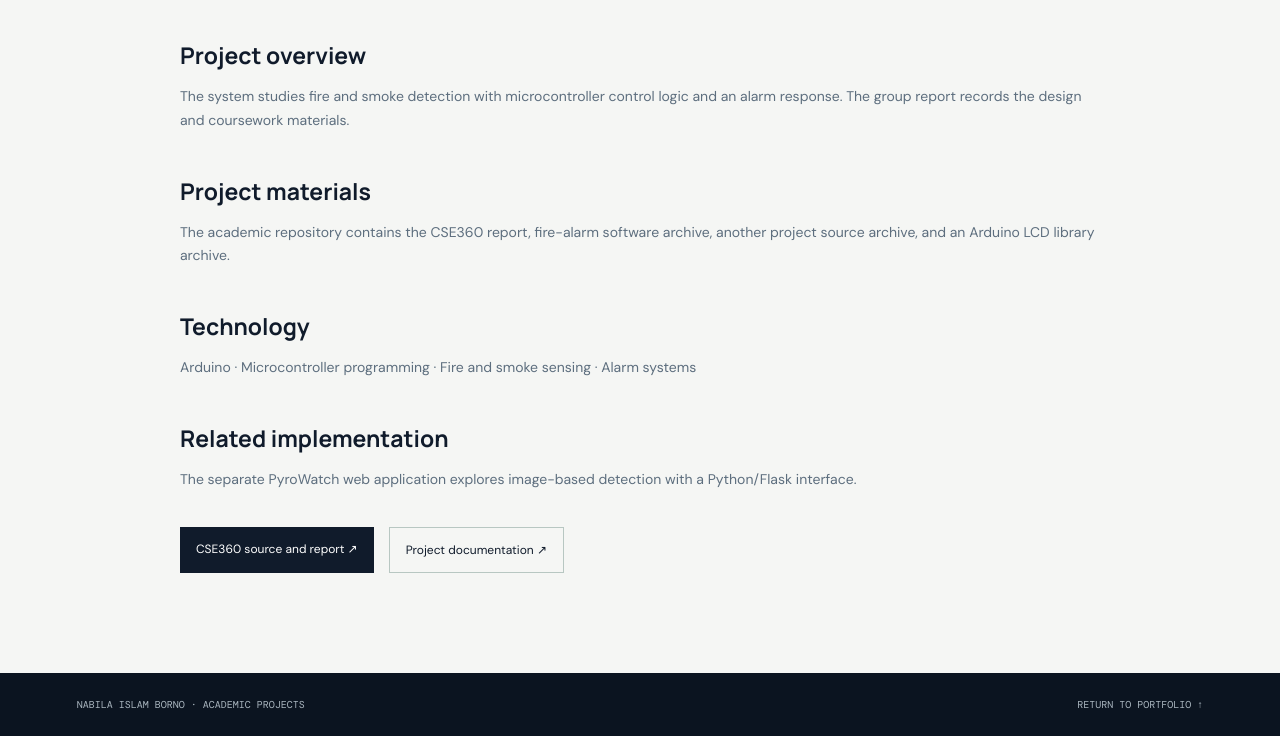
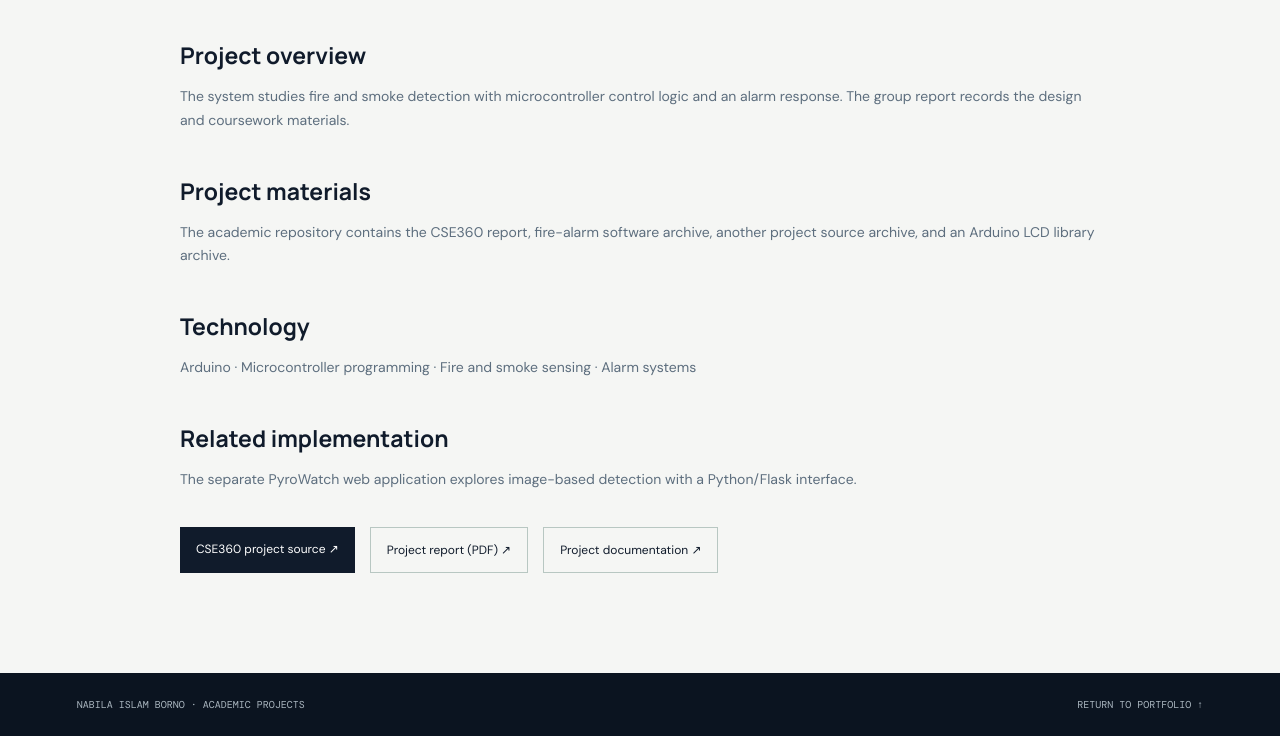
Before and after one commit to nabilaislam11/nabila-portfolio, a plain HTML site: page projects/03-fire-smoke-cse360/index.html in a window 1280 px wide. Shown: the part 384-1120 px from the top of the page. Drawn offline with nearby package versions, Linux system fonts and the light colour scheme.

Commit message:
site: link CSE360 report from project page

```diff
--- a/projects/03-fire-smoke-cse360/index.html
+++ b/projects/03-fire-smoke-cse360/index.html
@@ -17,7 +17,7 @@
   <h1>Advanced Fire and Smoke Detection System</h1>
   <p class="project-lead">An Arduino-based academic fire-alarm project documented through a project report and supporting hardware software materials.</p>
   <h2>Project overview</h2><p>The system studies fire and smoke detection with microcontroller control logic and an alarm response. The group report records the design and coursework materials.</p><h2>Project materials</h2><p>The academic repository contains the CSE360 report, fire-alarm software archive, another project source archive, and an Arduino LCD library archive.</p><h2>Technology</h2><p>Arduino · Microcontroller programming · Fire and smoke sensing · Alarm systems</p><h2>Related implementation</h2><p>The separate <a href="../03-pyrowatch/index.html">PyroWatch web application</a> explores image-based detection with a Python/Flask interface.</p>
-  <div class="project-actions"><a href="https://github.com/Khandaker-Atik/CSE360" target="_blank" rel="noopener noreferrer">CSE360 source and report ↗</a><a class="secondary" href="README.md">Project documentation ↗</a></div>
+  <div class="project-actions"><a href="https://github.com/Khandaker-Atik/CSE360" target="_blank" rel="noopener noreferrer">CSE360 project source ↗</a><a class="secondary" href="materials/CSE360%20Project%20Report%20-%20Group%205.pdf" target="_blank" rel="noopener noreferrer">Project report (PDF) ↗</a><a class="secondary" href="README.md">Project documentation ↗</a></div>
 </main>
 <footer class="project-footer"><span>NABILA ISLAM BORNO · ACADEMIC PROJECTS</span><a href="../../index.html">RETURN TO PORTFOLIO ↑</a></footer>
 </body>
```
